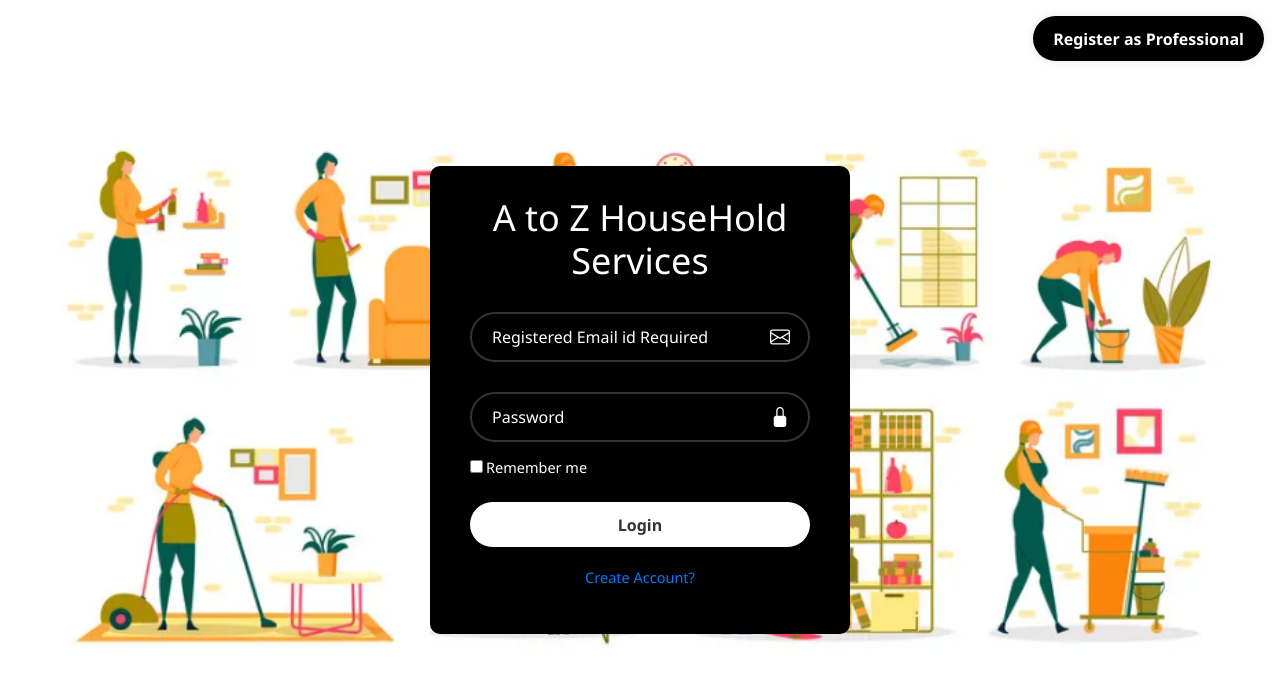
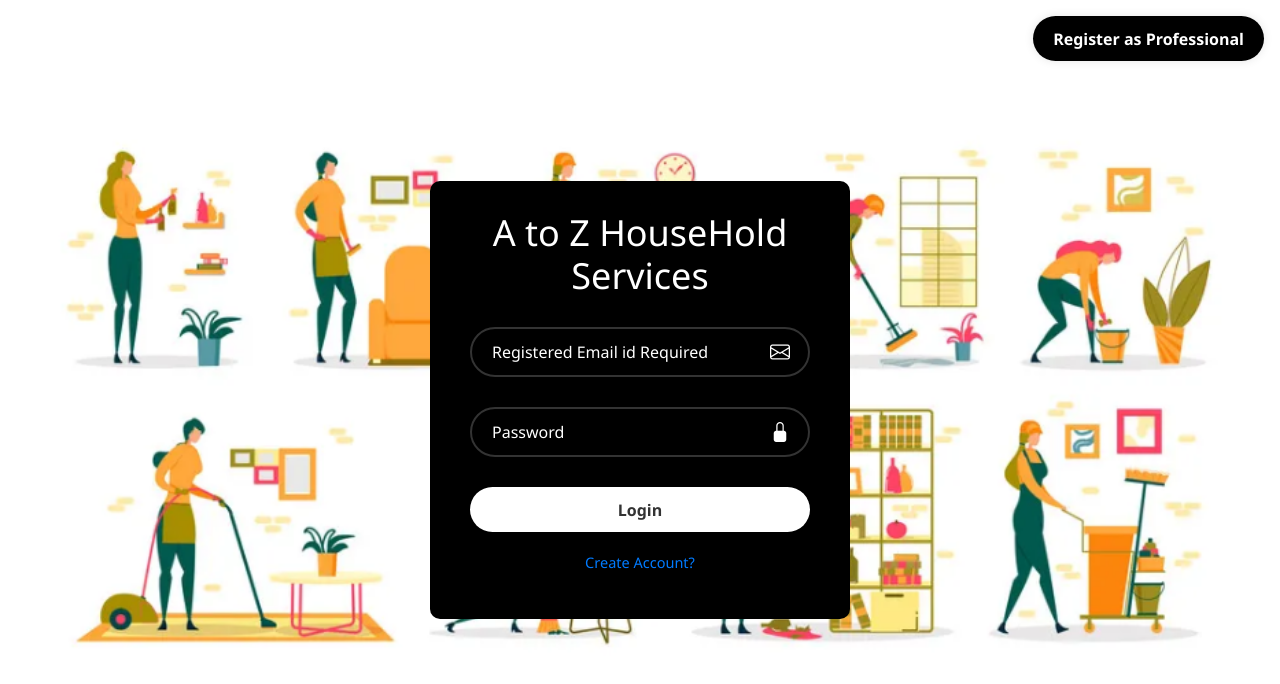
Before and after one commit to Jaswanth1406/MAD-1-Project, a Flask app: page / in a window 1280 px wide. Shown: the top 684 px of the page. Run offline with Flask 3, Linux system fonts and the light colour scheme.

Commit message:
Removed Remember me also

```diff
--- a/templates/login.html
+++ b/templates/login.html
@@ -35,9 +35,6 @@
                 <i class="bi bi-lock-fill"></i>
             </div>
 
-            <div class="remember-forgot">
-                <label><input type="checkbox" name="remember">Remember me</label>
-            </div>
             <button type="submit" class="btn">Login</button>
 
             <div class="register-link">
```
